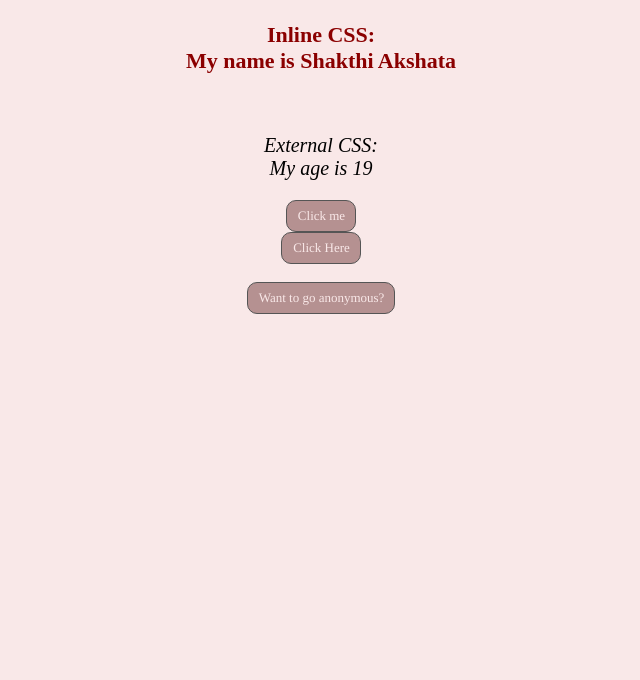
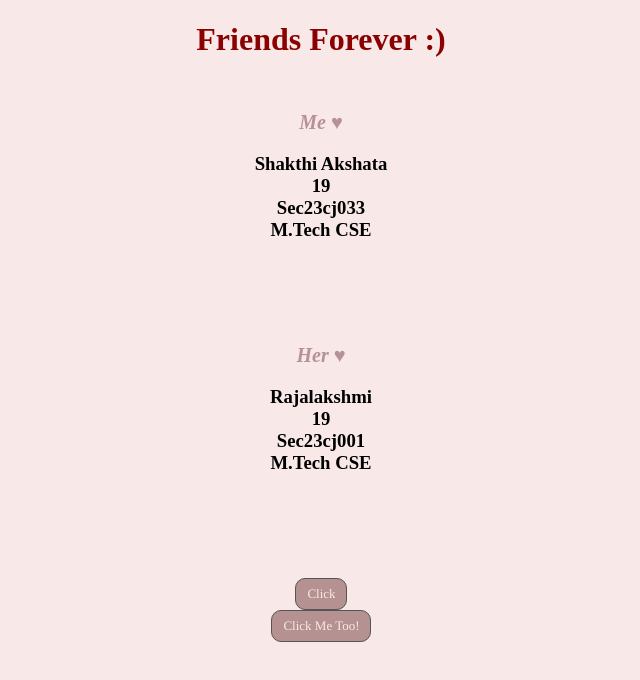
Before and after one commit to shakthi000/full-stack_training, a React (Vite) app in the folder vite-project/: page / in a window 1280 px wide. Shown: the top 680 px of the page, without its empty margins (319-959 px from the left). Built offline with nearby package versions, Linux system fonts and the light colour scheme.

Commit message:
Assignment-4 Updated

```diff
--- a/vite-project/src/App.css
+++ b/vite-project/src/App.css
@@ -1,17 +1,18 @@
 *{
     background-color: rgb(249, 232, 232);
-}
-.MyDetails{
-    font-family: 'Times New Roman';
-    font-size: 20px;
-    font-weight: 5px;
-    font-style: italic;
-    color:rgb(0, 0, 0);
     text-align: center;
 }
 
+h1{
+  font-family: 'Times New Roman';
+  font-weight: 5px;
+  font-style: bolder;
+  color:rgb(0, 0, 0);
+  text-align: center;
+}
+
 button{
-  font-family: "Times",sans-serif;
+  font-family:  "Times",sans-serif;
   font-size: 13px;
   background-color: #b59191;
   border: 1px solid #555555;
--- a/vite-project/src/App.jsx
+++ b/vite-project/src/App.jsx
@@ -2,46 +2,40 @@ import { useState } from 'react'
 import reactLogo from './assets/react.svg'
 import viteLogo from '/vite.svg'
 import './App.css'
+import Comp1 from './assets/Comp1'
 
 function App() {
-  let name="Shakthi Akshata"
-
-  const MyDetails={
-    name: "Shakthi Akshata",
+  const myInfo={
+    name:"Shakthi Akshata",
     age: 19,
-    dept: "M.Tech CSE"
+    secId: "Sec23cj033",
+    department:"M.Tech CSE"
   }
 
-  //const arrow functions
-  const department=()=>{
-    console.log("Studying in M.Tech");
+  const herInfo={
+    name2:"Rajalakshmi",
+    age2: 19,
+    secId2: "Sec23cj001",
+    department2:"M.Tech CSE"
   }
-  const year=()=>{
-    console.log("In 2nd year");
-  }
-
-  //alert and console log
-  console.log(`My name is ${MyDetails.name}`)
 
   return (
     <>
-      <h3 style={{fontSize:"22px",textAlign:"center",color:"darkred"}}>Inline CSS: <br /> My name is {MyDetails.name}</h3>
+      <h1 style={{textAlign:"center",color:"darkred"}}>Friends Forever :)</h1>
 
       <br />
 
-      <p className='MyDetails'>External CSS: <br /> My age is {MyDetails.age} </p>
-
-      {/*Calling arrow functions*/}
-      <button onClick={department}>Click me</button>
-      <button onClick={year}>Click Here</button>
-
-      <br />
-
-      {/*Calling using anonymous arrow function*/}
-      <button onClick={()=>console.log("Bye!")}>Want to go anonymous?</button>
+      <div>
+      <h1 style={{fontSize:"20px",textAlign:"center",color:"#b59199",fontStyle:"italic"}}>Me ♥</h1>
+        <Comp1 name={myInfo.name} age={myInfo.age} secId={myInfo.secId} department={myInfo.department} />
+        <h1 style={{fontSize:"20px",textAlign:"center",color:"#b59199",fontStyle:"italic"}}>Her ♥</h1>
+        <Comp1 name={herInfo.name2} age={herInfo.age2} secId={herInfo.secId2} department={herInfo.department2} />
+      </div>
+      <button onClick={()=>{alert("Bye!")}}>Click</button>
+      <button onDoubleClick={()=>{alert("See you later!")}}>Click Me Too!</button>
 
     </>
   )
 }
 
-export default App
+export default App;
--- /dev/null
+++ b/vite-project/src/assets/Comp1.jsx
@@ -0,0 +1,22 @@
+import React from 'react'
+
+const Comp1 = (props) => { //props object - used to call objects from app.jsx
+  return (
+    <div>
+      <h3>
+        {props.name}<br />
+        {props.age}<br />
+        {props.secId}<br />
+        {props.department}
+      </h3>
+      <h3>
+        {props.name2}<br />
+        {props.age2}<br />
+        {props.secId2}<br />
+        {props.department2}
+      </h3>
+    </div>
+  )
+}
+
+export default Comp1
```
